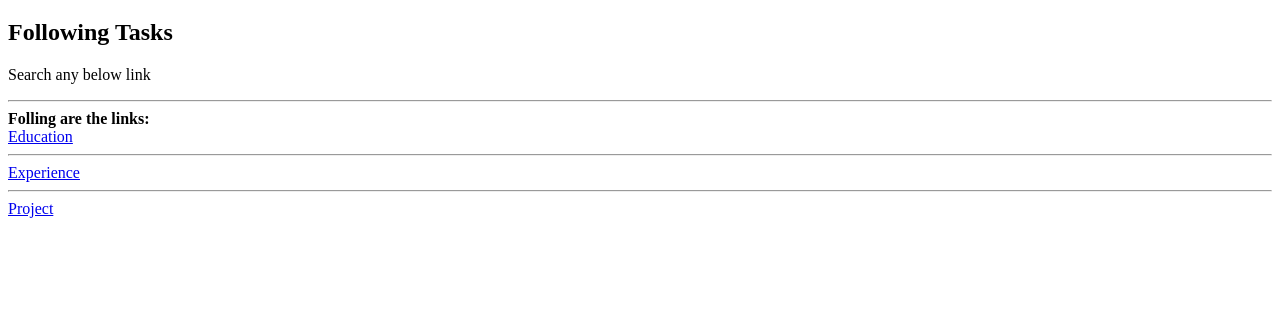
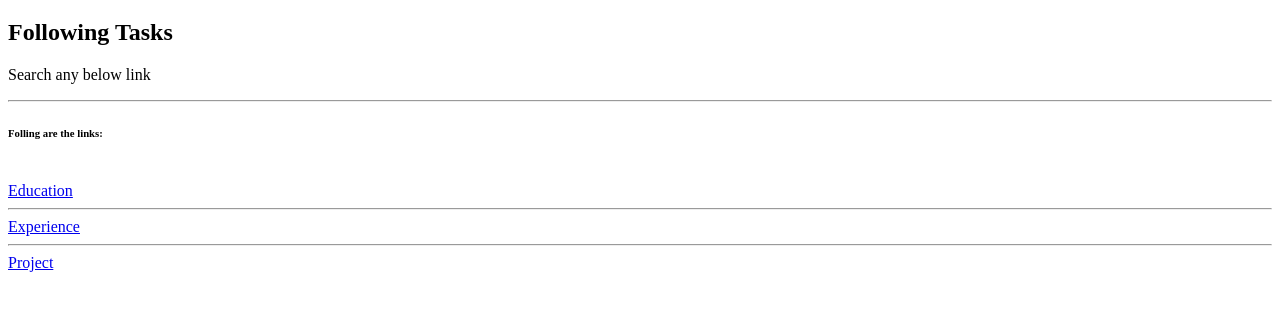
Before and after one commit to KalpeshBhong/Index-html, a plain HTML site: page index.html in a window 1280 px wide. Shown: the part 61-372 px from the top of the page. Drawn offline with Linux system fonts and the light colour scheme.

Commit message:
h6 heading given

```diff
--- a/index.html
+++ b/index.html
@@ -8,7 +8,7 @@
         <h2>Following Tasks</h2>
         <p>Search any below link </p>
         <hr>
-        <b>Folling are the links:</b>
+        <h6>Folling are the links:</h6>
         <br>
         <a href="/education.html"> Education</a>
         <hr>
```
